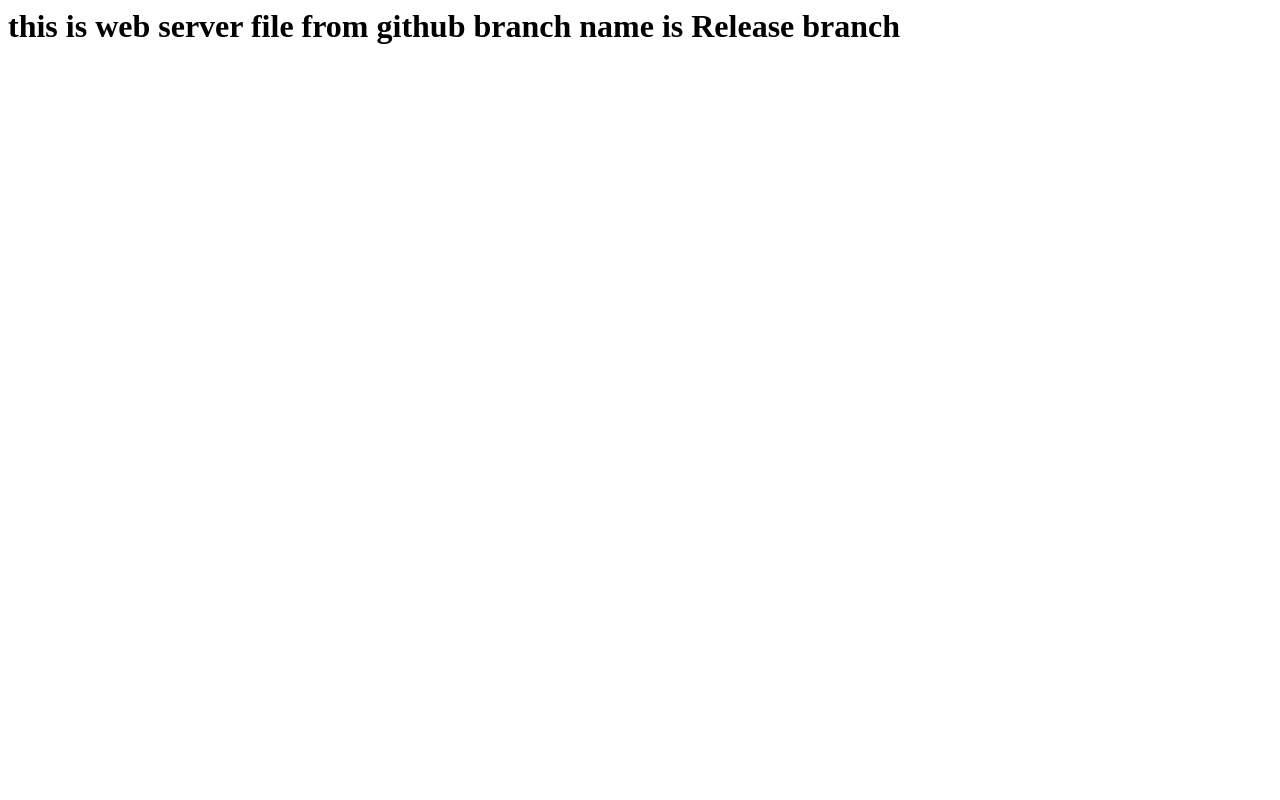
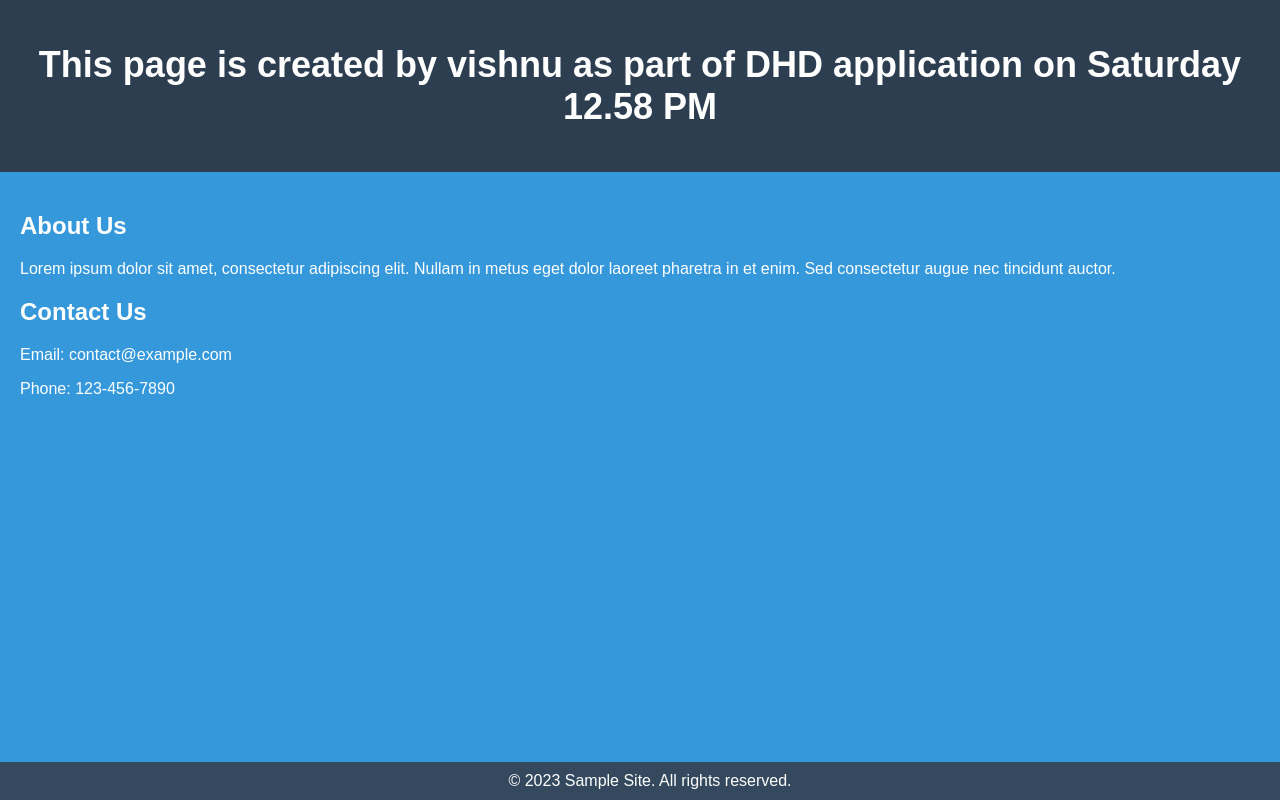
Before and after one commit to RAKIVISHNU/FirstProject, a plain HTML site: page index.html in a window 1280 px wide. Drawn offline with Linux system fonts and the light colour scheme.

Commit message:
Update index.html
DHD Update sample site created

```diff
--- a/index.html
+++ b/index.html
@@ -1 +1,51 @@
-<h1> this is web server file from github branch name is Release branch </h1>
+<!DOCTYPE html>
+<html>
+<head>
+    <title>Sample Color Page</title>
+    <style>
+        body {
+            background-color: #3498db; /* Change this color to your desired background color */
+            color: #fff; /* Change this color to your desired text color */
+            font-family: Arial, sans-serif;
+            margin: 0;
+            padding: 0;
+        }
+        header {
+            background-color: #2c3e50; /* Change this color to your desired header color */
+            padding: 20px;
+            text-align: center;
+        }
+        h1 {
+            font-size: 36px;
+        }
+        main {
+            padding: 20px;
+        }
+        footer {
+            background-color: #34495e; /* Change this color to your desired footer color */
+            color: #fff;
+            text-align: center;
+            padding: 10px;
+            position: absolute;
+            bottom: 0;
+            width: 100%;
+        }
+    </style>
+</head>
+<body>
+    <header>
+        <h1>This page is created by vishnu as part of DHD application on Saturday 12.58 PM</h1>
+    </header>
+    <main>
+        <h2>About Us</h2>
+        <p>Lorem ipsum dolor sit amet, consectetur adipiscing elit. Nullam in metus eget dolor laoreet pharetra in et enim. Sed consectetur augue nec tincidunt auctor.</p>
+
+        <h2>Contact Us</h2>
+        <p>Email: contact@example.com</p>
+        <p>Phone: 123-456-7890</p>
+    </main>
+    <footer>
+        &copy; 2023 Sample Site. All rights reserved.
+    </footer>
+</body>
+</html>
```
